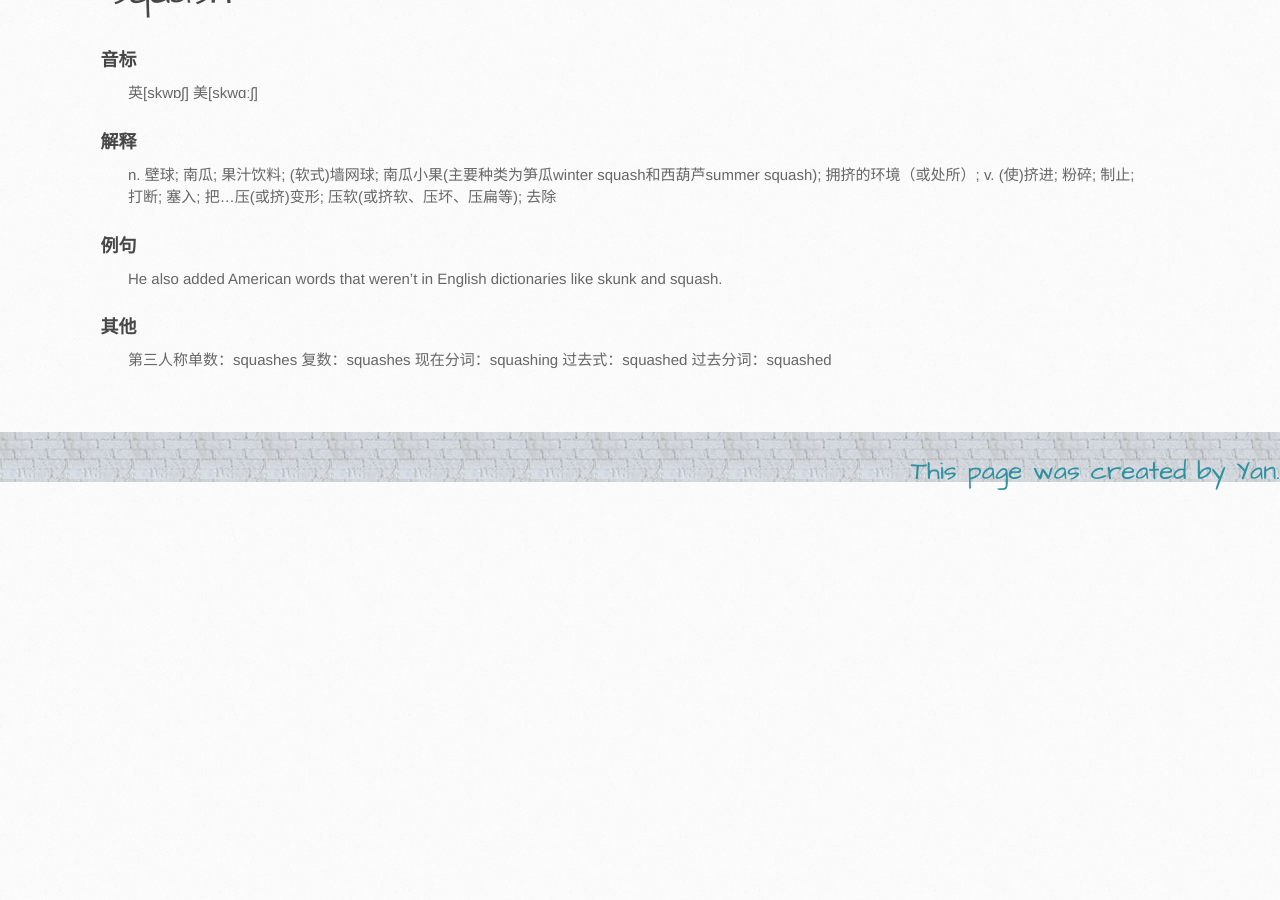
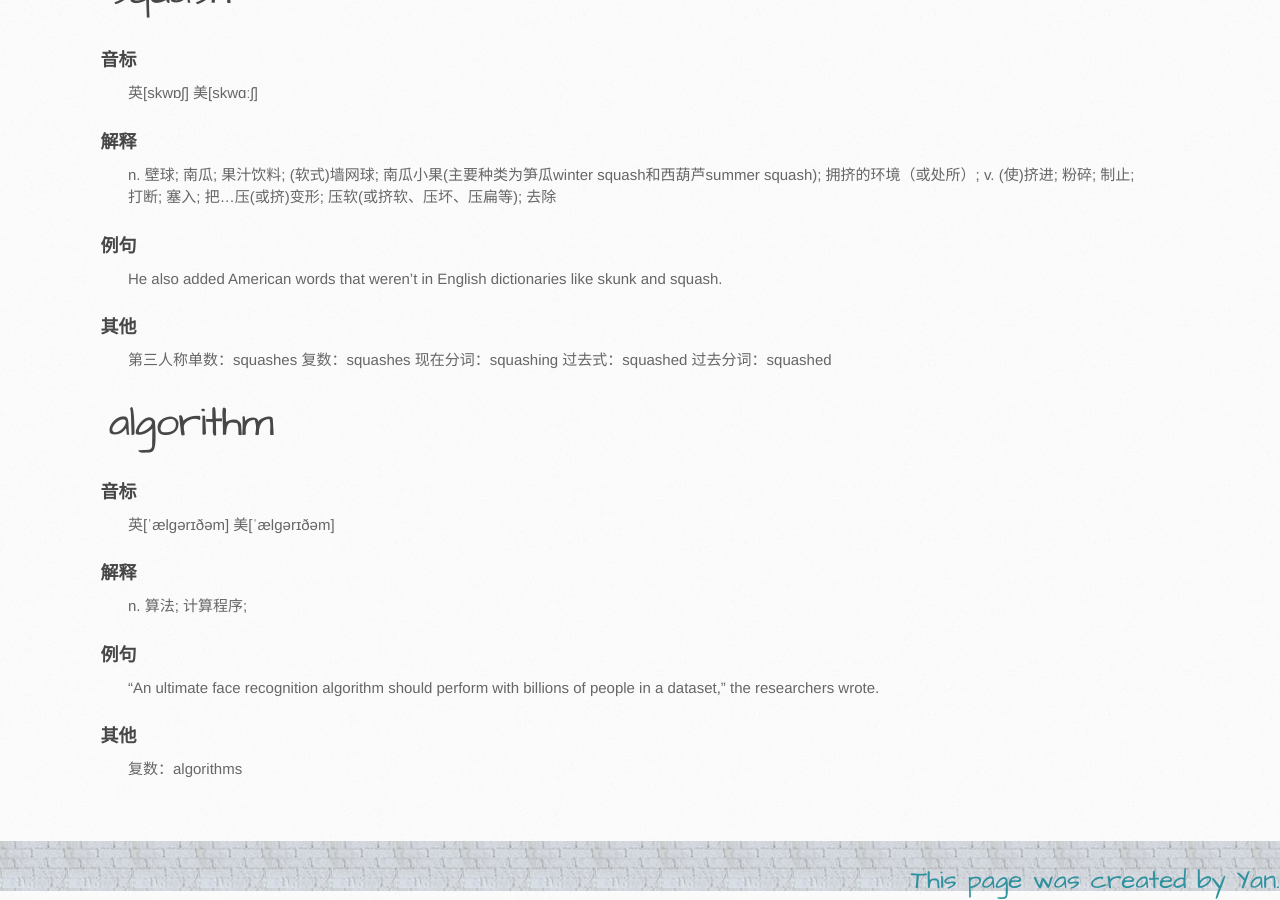
Before and after one commit to itcraftme/itcraftme, a Jekyll site: the page built from docs/me/vocabulary.md, in a window 1280 px wide and 900 px high, scrolled down 3637 px. Built offline with Jekyll 4.4.1, drawn with Linux system fonts in a browser that asks for light colours; our own code applies the rules of GitHub Pages for plain Markdown files; before the commit the page ends 4128 px from its top, so only the background shows below that.

Commit message:
Update vocabulary.md
update algorithm in the vocabulary

```diff
--- a/docs/me/vocabulary.md
+++ b/docs/me/vocabulary.md
@@ -94,3 +94,13 @@ v.	(使)挤进; 粉碎; 制止; 打断; 塞入; 把…压(或挤)变形; 压软(
 He also added American words that weren't in English dictionaries like skunk and squash.
 ### 其他
 第三人称单数：squashes 复数：squashes 现在分词：squashing 过去式：squashed 过去分词：squashed
+# algorithm
+### 音标
+英[ˈælɡərɪðəm]
+美[ˈælɡərɪðəm]
+### 解释
+n.	算法; 计算程序;
+### 例句
+"An ultimate face recognition algorithm should perform with billions of people in a dataset," the researchers wrote.
+### 其他
+复数：algorithms
```
